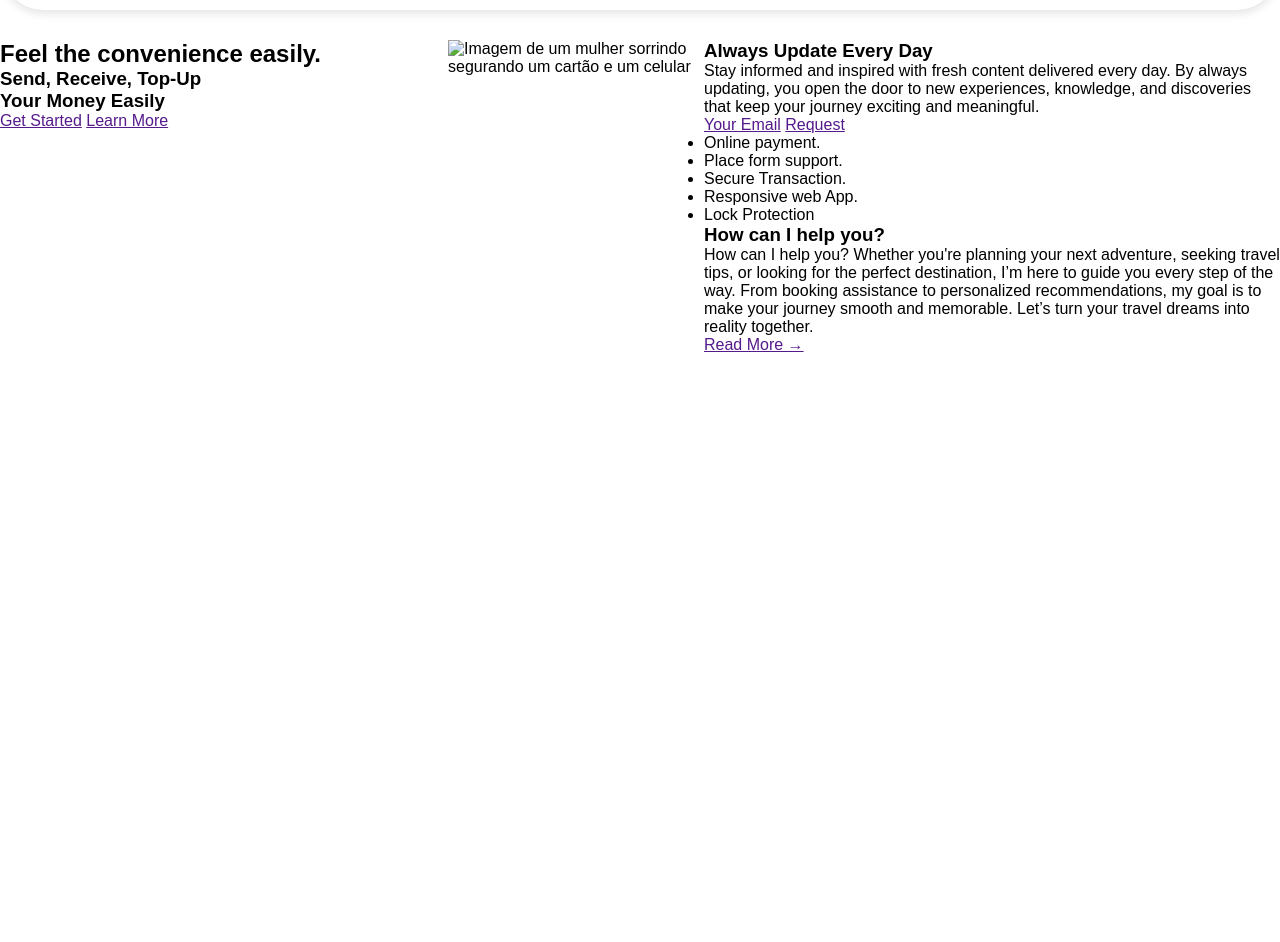
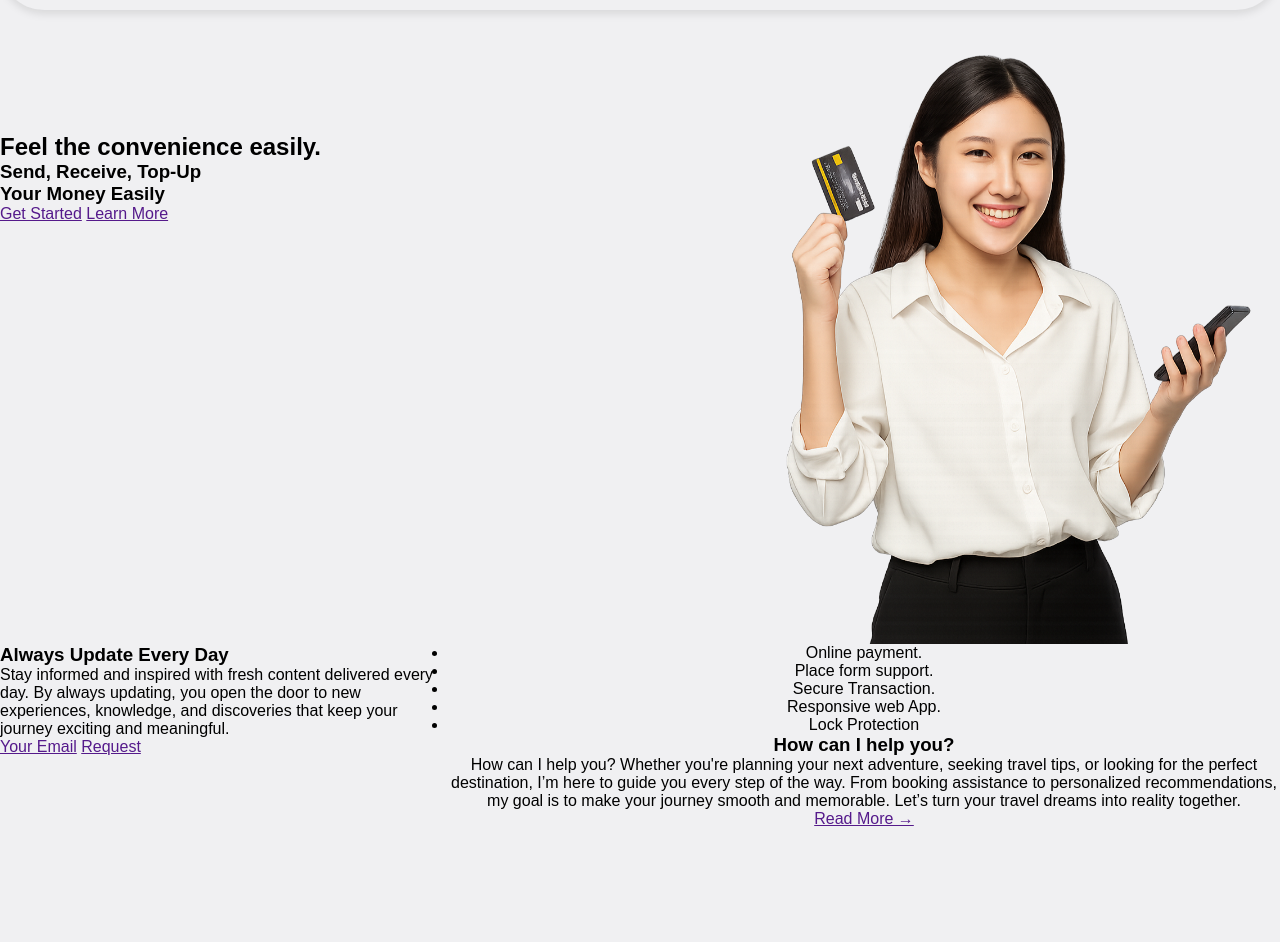
Before and after one commit to M-G-S-F/Layout-Banco, a plain HTML site: page index.html in a window 1280 px wide. Shown: the part 108-1050 px from the top of the page. Drawn offline with Linux system fonts and the light colour scheme.

Commit message:
grid inicio

```diff
--- a/CSS/header.css
+++ b/CSS/header.css
@@ -7,6 +7,7 @@
         max-width: 1440px;
         margin: 30px auto;
         box-shadow: 0 4px 8px rgba(0,0,0,0.1);
+        background-color: var(--fundo);
     }
 
     .logopay {
--- a/CSS/inicio.css
+++ b/CSS/inicio.css
@@ -1,6 +1,44 @@
+.efeitoback {
+    background-color: var(--fundo);
+}
+
 .inicio {
+    max-width: 1440px;
+    margin: auto;
+}
+
+.limite {
     display: grid;
     grid-template-columns: 3.5fr 2fr 4.5fr;
     grid-template-rows: 1fr 4.5fr 1fr 3.5fr;
-    height: 1440px;
+    height: auto;
 }
+
+.titulo-inicio {
+    grid-area: 2 / 1 / 3 / 3;
+    height: 100%;
+    width: 100%;
+}
+
+.img-inicio {
+    grid-area: 1 / 3 / 4 / 4;
+    height: 100%;
+    width: 100%;
+}
+
+.img-inicio img {
+    height: 100%;
+    width: 100%;
+}
+
+.everyday-inicio {
+    grid-area: 4 / 1 / 5 / 2;
+
+}
+
+.howcan-list {
+    grid-area: 4 / 2 / 5 / 4;
+    height: 100%;
+    width: 100%;
+    text-align: center;
+}
--- a/index.html
+++ b/index.html
@@ -28,38 +28,32 @@
 
         <section class="inicio">
 
+                <div class="limite">
                     <article class="titulo-inicio">
                         <h2>Feel the convenience easily.</h2>
                         <h1>Send, Receive, Top-Up <br>
                         Your Money Easily</h1>
-
                         <div class="botao botao-inicio">
                             <a href="">Get Started</a>
                             <a href="">Learn More</a>
                         </div>
                     </article>
-
                     <div class="img-inicio">
-                <img src="" alt="Imagem de um mulher sorrindo segurando um cartão e um celular">
+                        <img src="arquivos/mulher_cartao.png" alt="Imagem de um mulher sorrindo segurando um cartão e um celular">
                     </div>
 
-            <article>
-
-                <div class="everyday-inicio">
+                    <article class="everyday-inicio">
                         <h1>Always Update Every Day</h1>
-
                         <p>
                             Stay informed and inspired with fresh content delivered every day.
                             By always updating, you open the door to new experiences, knowledge, and discoveries that keep your journey exciting and meaningful.
                         </p>
-
                         <div class="botoes-inicio">
                             <a href="" class="botao email">Your Email</a>
                             <a href="" class="botao request">Request</a>
                         </div>
-                </div>
-
-                <div class="howcan-list">
+                    </article>
+                    <article class="howcan-list">
                         <div class="lista lista-inicio">
                             <ul>
                                 <li>Online payment.</li>
@@ -69,14 +63,12 @@
                                 <li>Lock Protection</li>
                             </ul>
                         </div>
-
                         <div class="readmore readmore-inicio">
                             <h1>How can I help you?</h1>
-
                             <p>How can I help you? Whether you're planning your next adventure, seeking travel tips, or looking for the perfect destination, I’m here to guide you every step of the way. From booking assistance to personalized recommendations, my goal is to make your journey smooth and memorable. Let’s turn your travel dreams into reality together.</p>
-
                             <a href="">Read More →</a>
                         </div>
+                    </article>
                 </div>
 
             </article>
```
Also changed, not shown: arquivos/mulher_cartao.PNG (added), 3 other files. Lines whose indentation alone changed are shown as unchanged.
